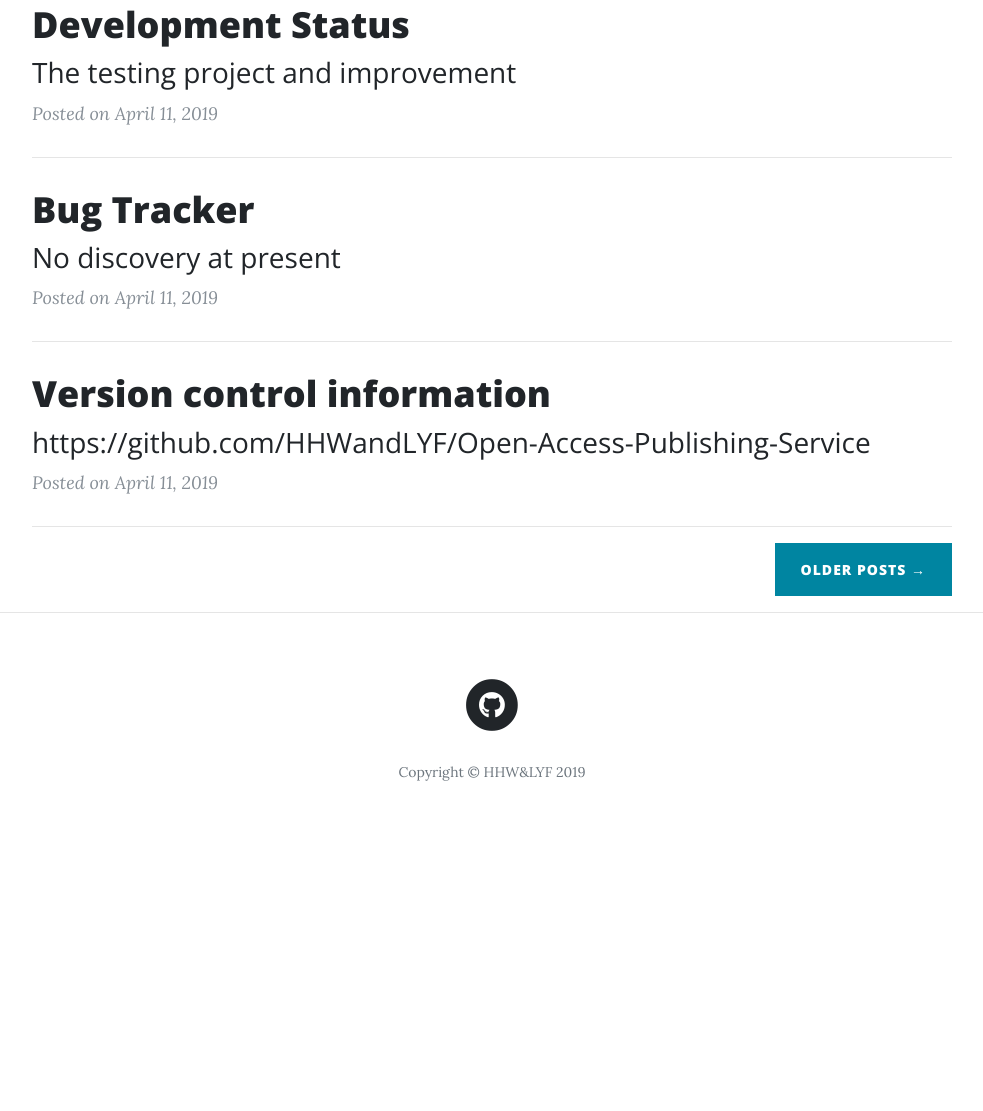
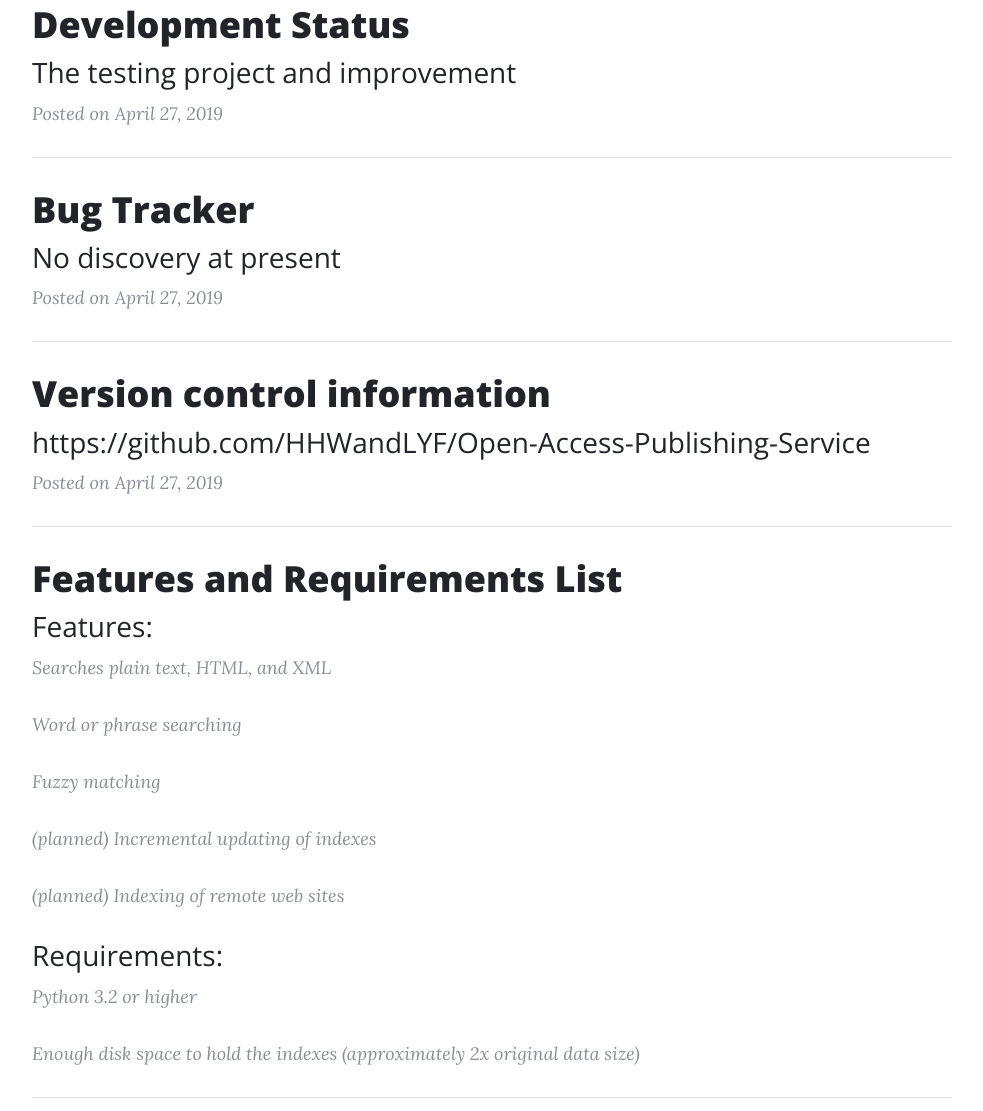
Before and after one commit to HHWandLYF/Open-Access-Publishing-Service-Homepage, a plain HTML site: page index.html in a window 1280 px wide. Shown: the part 636-1747 px from the top of the page, without its empty margins (148-1131 px from the left). Before the commit the page ends 1484 px from the top, so only its background shows below. Drawn offline with nearby package versions, Linux system fonts and the light colour scheme.

Commit message:
Add files via upload
fourth commit

```diff
--- a/index.html
+++ b/index.html
@@ -87,7 +87,7 @@
                     The testing project and improvement
                 </h3></a>
                 <p class="post-meta">Posted
-                    on April 11, 2019</p>
+                    on April 27, 2019</p>
             </div>
             <hr>
             <div class="post-preview">
@@ -100,7 +100,7 @@
                     </h3>
                 </a>
                 <p class="post-meta">Posted
-                    on April 11, 2019</p>
+                    on April 27, 2019</p>
             </div>
             <hr>
             <div class="post-preview">
@@ -113,7 +113,31 @@
                     </h3>
                 </a>
                 <p class="post-meta">Posted
-                    on April 11, 2019</p>
+                    on April 27, 2019</p>
+            </div>
+            <hr>
+            <div class="post-preview">
+                <a href="https://github.com/HHWandLYF/Open-Access-Publishing-Service">
+                    <h2 class="post-title">
+                        Features and Requirements List
+                    </h2>
+                    <h3 class="post-subtitle">
+                        Features:
+                    </h3>
+                </a>
+                <p class="post-meta">Searches plain text, HTML, and XML</p>
+                <p class="post-meta">   Word or phrase searching</p>
+                <p class="post-meta">   Fuzzy matching</p>
+                <p class="post-meta">   (planned) Incremental updating of indexes</p>
+                <p class="post-meta">   (planned) Indexing of remote web sites</p>
+                <a href="https://github.com/HHWandLYF/Open-Access-Publishing-Service">
+                <h3 class="post-subtitle">
+                    Requirements:
+                </h3>
+                </a>
+                <p class="post-meta">   Python 3.2 or higher</p>
+                <p class="post-meta">  Enough disk space to hold the indexes (approximately 2x original data size)</p>
+
             </div>
             <hr>
             <!-- Pager -->
```
Also changed, not shown: documentation.html (+1 -1 lines), post.html (+1 -1 lines).
